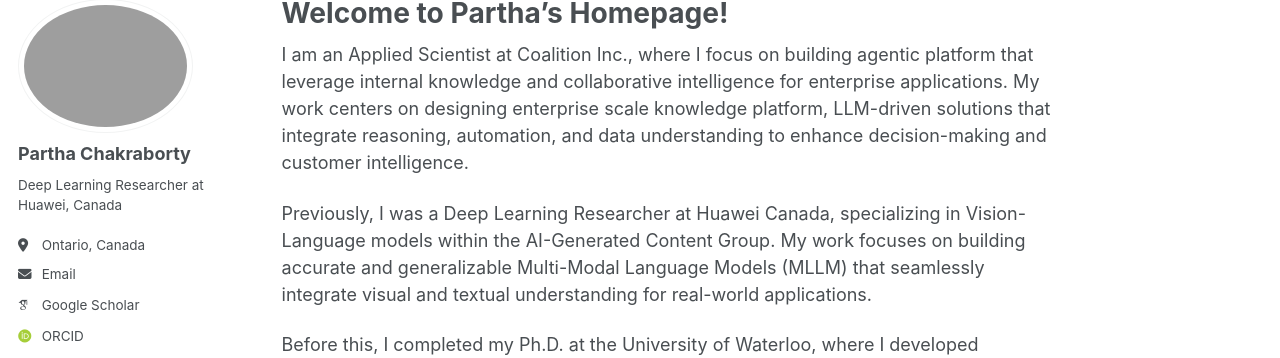
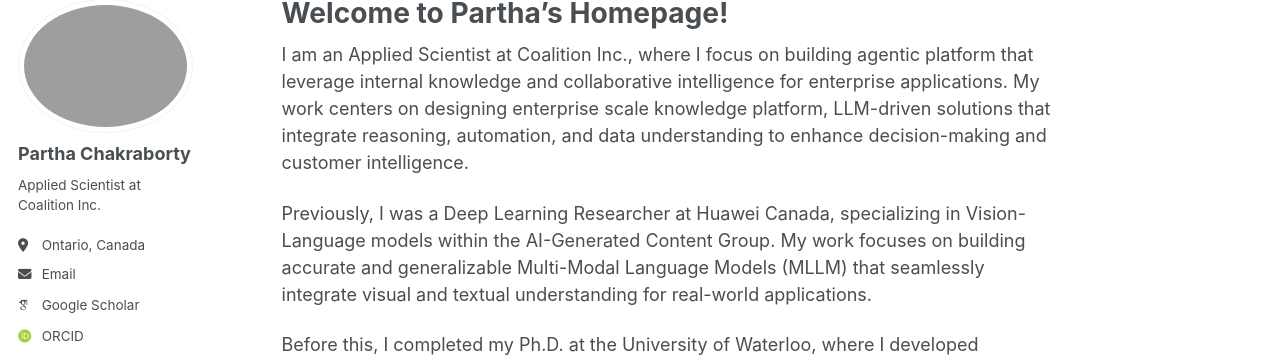
Before and after one commit to partha117/partha117.github.io, a Jekyll site: the page built from _pages/about.md, in a window 1280 px wide. Shown: the part 107-465 px from the top of the page. Built offline with Jekyll 4.4.1, drawn with Linux system fonts in a browser that asks for light colours; some web fonts are replaced.

Commit message:
biography updated

```diff
--- a/_config.yml
+++ b/_config.yml
@@ -25,7 +25,7 @@ author:
   avatar           : "profile.png"
   name             : "Partha Chakraborty"
   pronouns         : # example: "she/her"
-  bio              : "Deep Learning Researcher at <br> Huawei, Canada"
+  bio              : "Applied Scientist at <br> Coalition Inc."
   location         : "Ontario, Canada"
   employer         : #"Red Brick University"
   uri              : # URL
```
